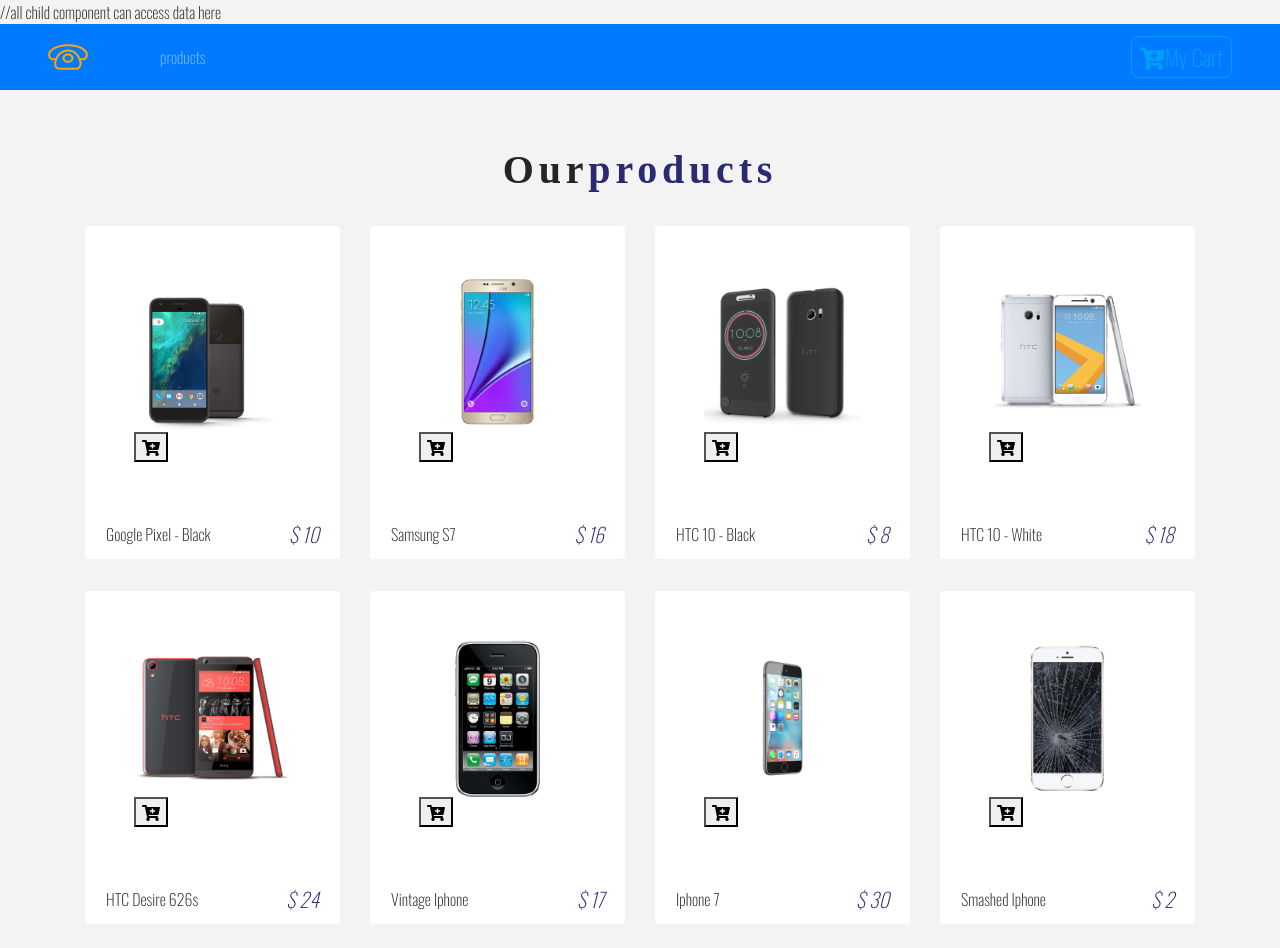
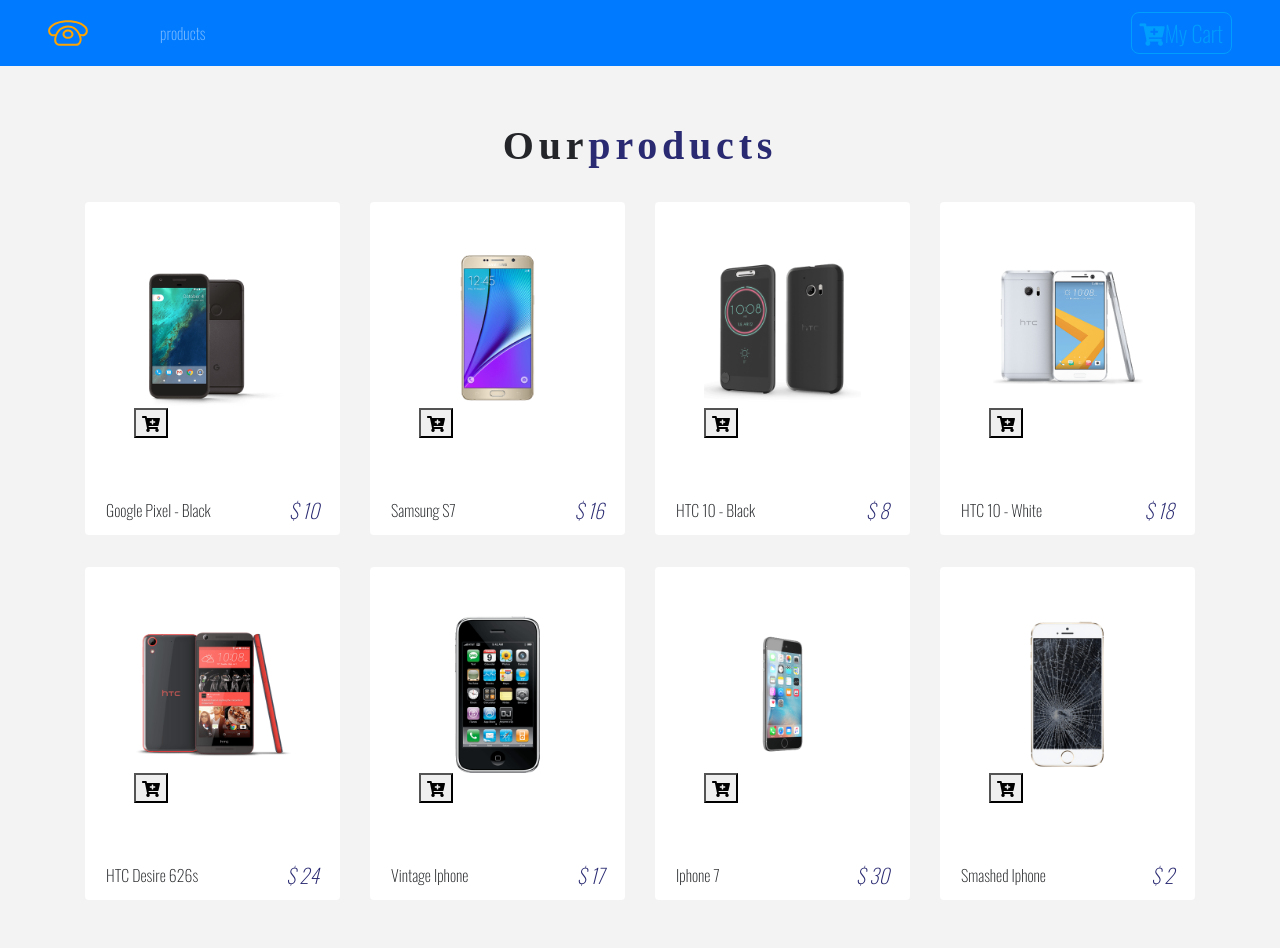
Before and after one commit to dileepkumarhb/react-store, a React (Create React App) app: page / in a window 1280 px wide. Shown: the top 948 px of the page. Built offline with nearby package versions, Linux system fonts and the light colour scheme.

Commit message:
project commit

```diff
--- a/src/components/Cart/CartColumns.js
+++ b/src/components/Cart/CartColumns.js
@@ -1,4 +1,4 @@
-import React, { PropTypes } from 'react';
+import React from 'react';
 
 export default function CartColumns() {
     return (
--- a/src/components/Cart/CartItem.js
+++ b/src/components/Cart/CartItem.js
@@ -1,4 +1,4 @@
-import React, { PropTypes } from 'react';
+import React from 'react';
 
 export default function CartItem({item,value}) {
 	const {id,title,img,price,total,count} = item;
--- a/src/components/ProductList.js
+++ b/src/components/ProductList.js
@@ -6,7 +6,7 @@
 export default class ProductList extends Component {
 
   render() {
-  	//console.log(this.state.products);
+
     return (
       <React.Fragment>
       <div className="py-5">
--- a/src/context.js
+++ b/src/context.js
@@ -165,7 +165,7 @@
       	removeItem:this.removeItem,
       	clearCart:this.clearCart
       }}>
-      //all child component can access data here
+
        {this.props.children}
       </ProductContext.Provider>
     );
```
